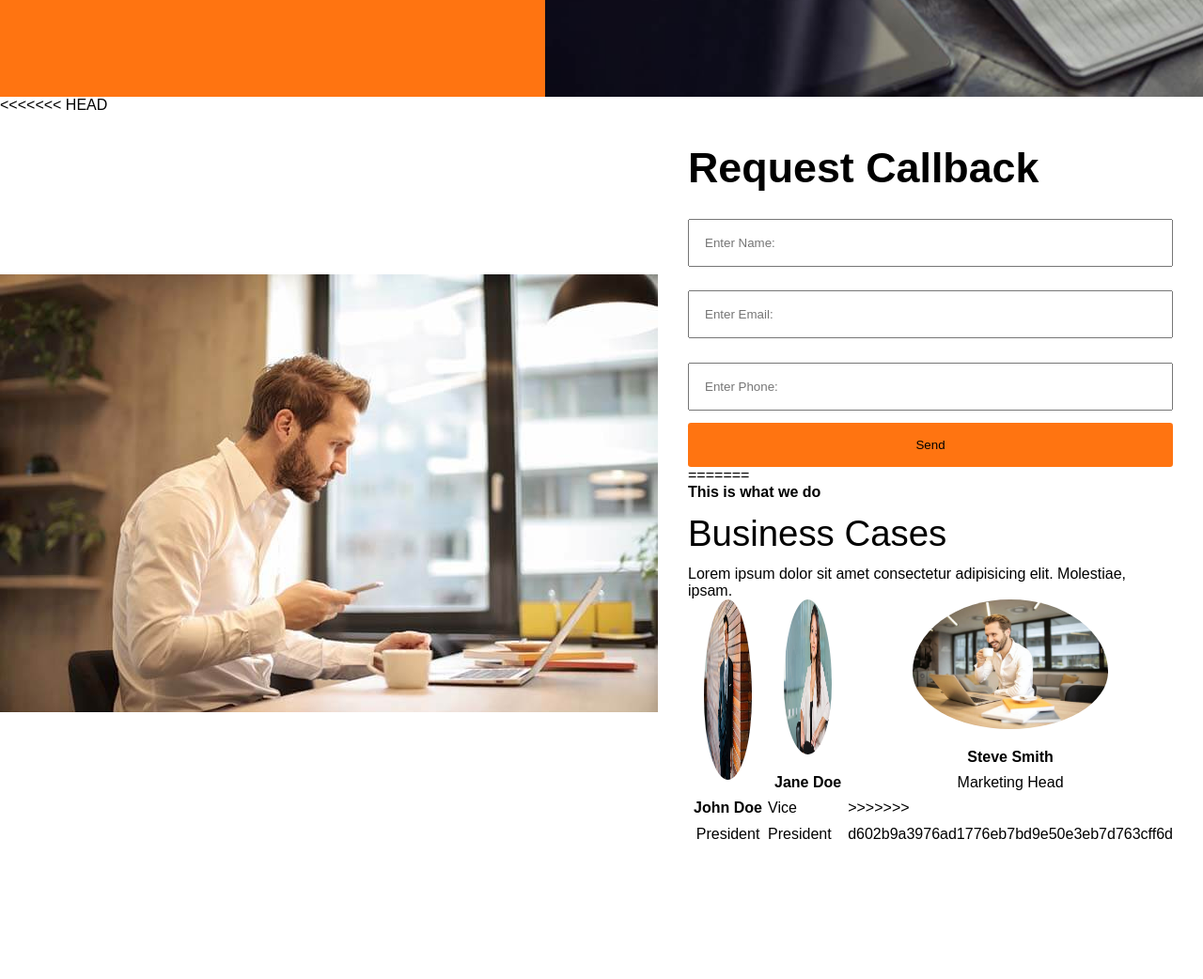
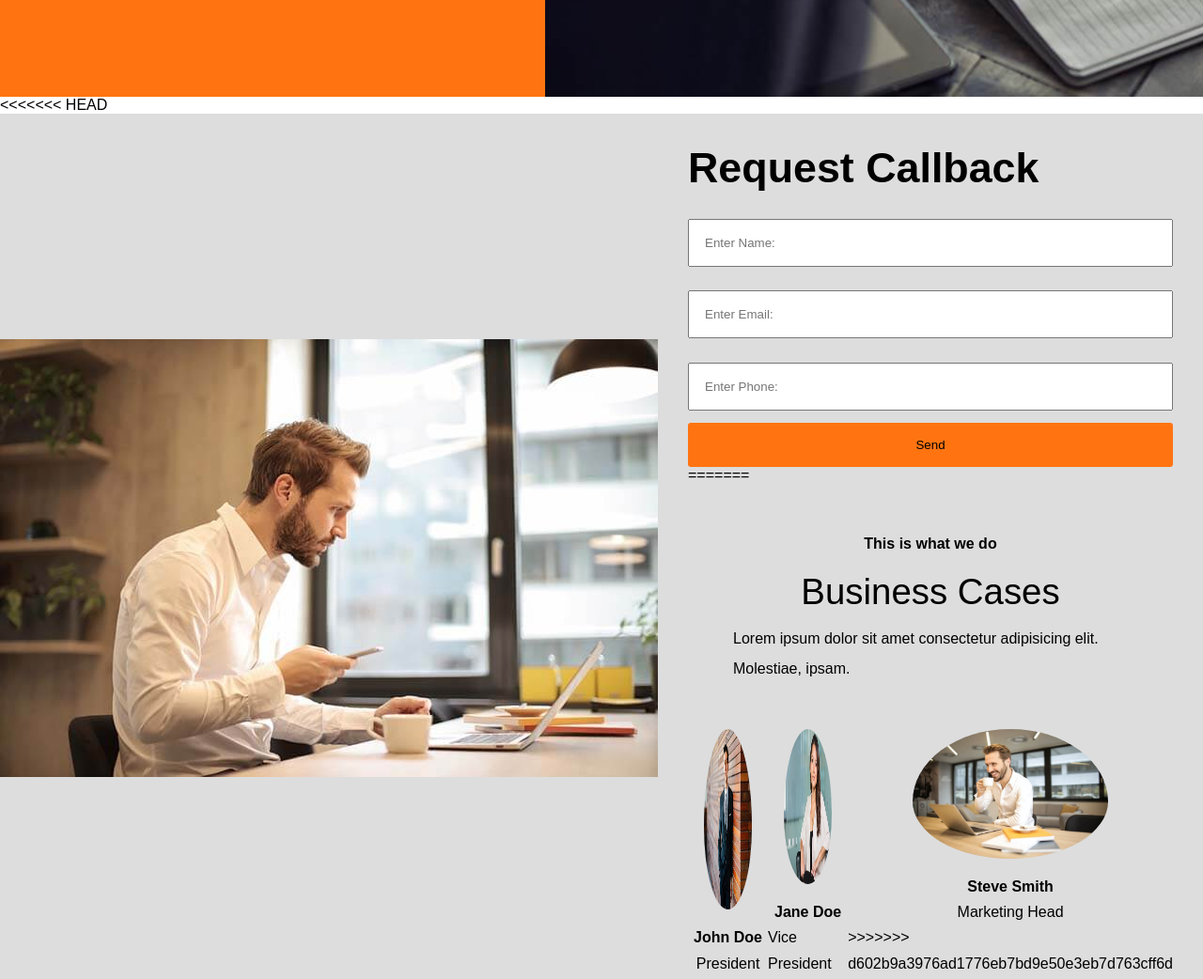
Before and after one commit to William-italia/EdgeLedger-Website-flexbox, a plain HTML site: page index.html in a window 1280 px wide. Shown: the part 2840-3882 px from the top of the page at 94% size. Before the commit the page ends 3773 px from the top, so only its background shows below. Drawn offline with Linux system fonts and the light colour scheme.

Commit message:
section blog, contact - okok

```diff
--- a/assets/css/main.css
+++ b/assets/css/main.css
@@ -264,7 +264,7 @@ body {
     margin-top: 2rem ;
 }
 
-<<<<<<< HEAD
+
 /* contact */
 #contact {
     background: #ddd;
@@ -296,7 +296,7 @@ body {
     display: inline-block;
     width: 100%;
 }
-=======
+
 /* team */
 .team-header {
     display: flex;
@@ -331,4 +331,3 @@ body {
     border-radius: 50%;
     padding-bottom: 1rem;
 }
->>>>>>> d602b9a3976ad1776eb7bd9e50e3eb7d763cff6d
```
